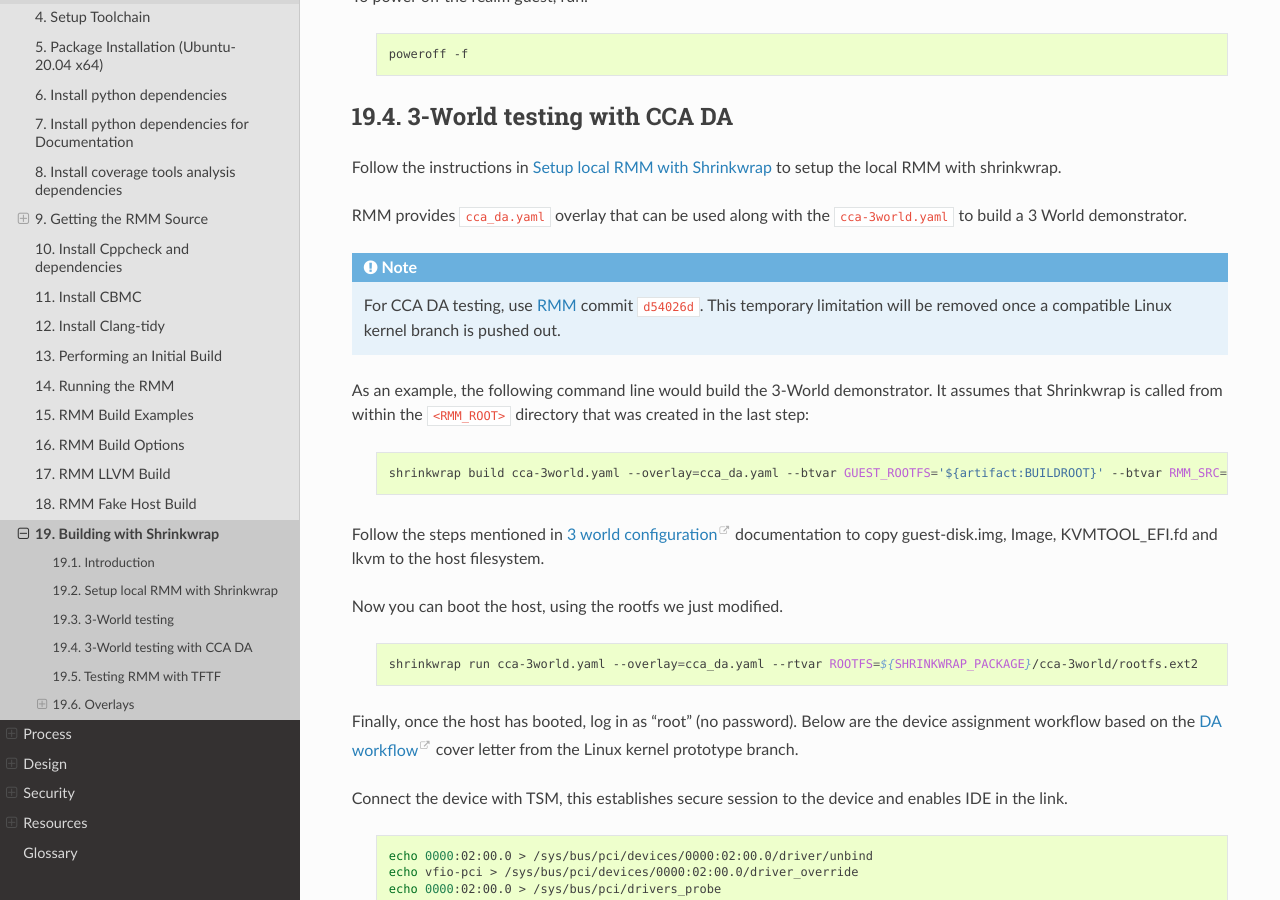
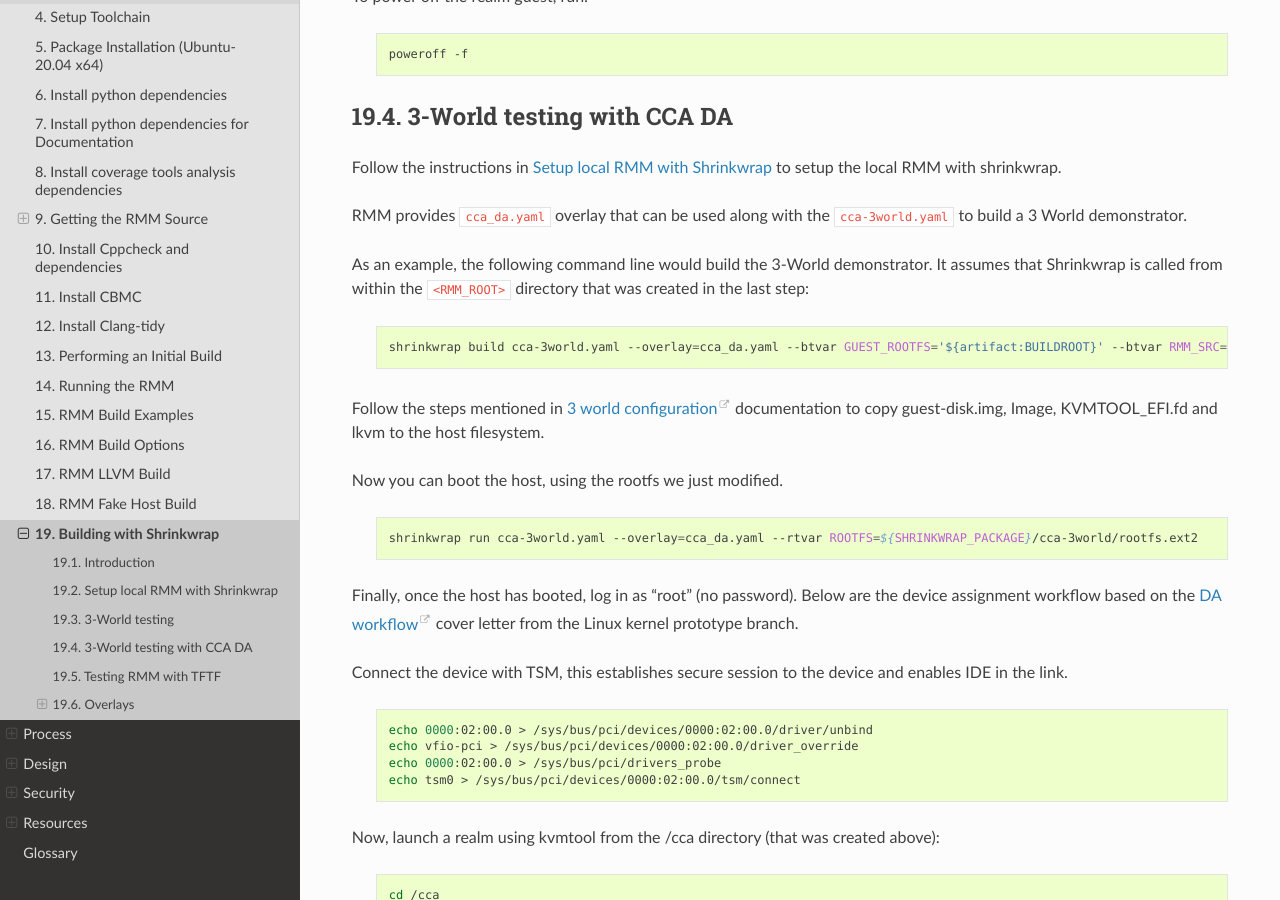
Before and after one commit to TF-RMM/tf-rmm, a Sphinx documentation site: the page built from docs/getting_started/building-with-shrinkwrap.rst, in a window 1280 px wide and 900 px high, scrolled down 2118 px. Built offline with Sphinx 7.4.7 and the Read the Docs theme 3.1.0, drawn with Linux system fonts in a browser that asks for light colours.

Commit message:
fix(tools/shrinkwrap): update CCA DA overlay branches
Change-Id: I1ea2d63178f2743ef318099209c7f5ac70762319
Signed-off-by: Soby Mathew <soby.mathew@arm.com>

```diff
--- a/docs/getting_started/building-with-shrinkwrap.rst
+++ b/docs/getting_started/building-with-shrinkwrap.rst
@@ -127,12 +127,6 @@
 
 RMM provides ``cca_da.yaml`` overlay that can be used along with the
 ``cca-3world.yaml`` to build a 3 World demonstrator.
-
-.. note::
-
-      For CCA DA testing, use |RMM| commit ``d54026d``. This temporary
-      limitation will be removed once a compatible Linux kernel branch is
-      pushed out.
 
 As an example, the following command line would build the 3-World demonstrator.
 It assumes that Shrinkwrap is called from within the ``<RMM_ROOT>`` directory
```
Also changed, not shown: 1 other file.
